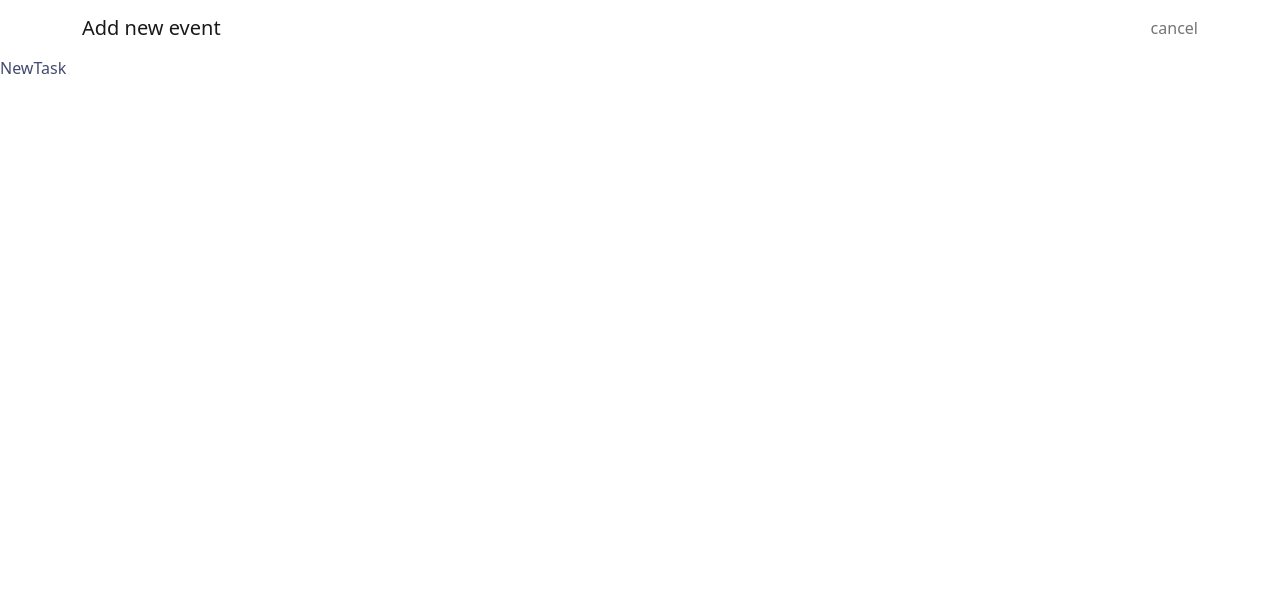
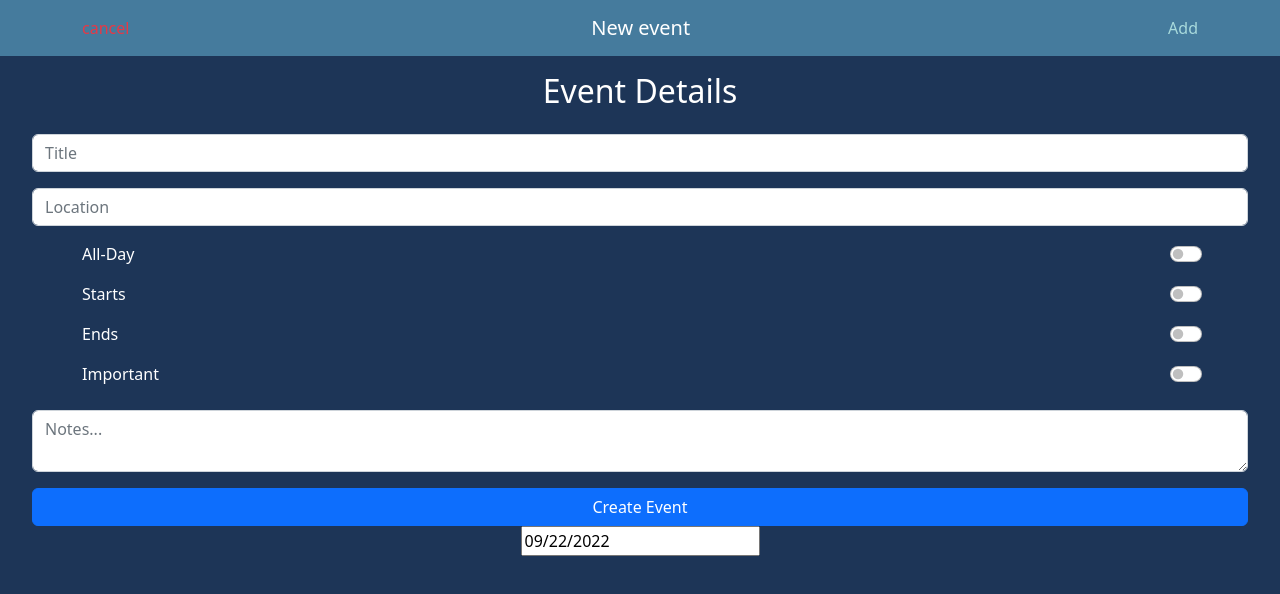
Before and after one commit to sebcyde/jessica, a React (Create React App) app: page /newtask in a window 1280 px wide. Shown: the top 594 px of the page. Built offline with nearby package versions, Linux system fonts and the light colour scheme.

Commit message:
added in initial global context and datepicker

```diff
--- a/package.json
+++ b/package.json
@@ -13,6 +13,7 @@
 		"bootstrap": "^5.2.1",
 		"react": "^18.2.0",
 		"react-bootstrap": "^2.5.0",
+		"react-datepicker": "^4.8.0",
 		"react-dom": "^18.2.0",
 		"react-router-dom": "^6.4.1",
 		"react-scripts": "5.0.1",
@@ -45,6 +46,7 @@
 		]
 	},
 	"devDependencies": {
+		"@types/react-datepicker": "^4.4.2",
 		"sass": "^1.55.0"
 	}
 }
--- /dev/null
+++ b/src/Context/NewTaskContext.ts
@@ -0,0 +1,22 @@
+import { useState, createContext } from 'react';
+import ReactDOM from 'react-dom/client';
+
+interface ITaskInterface {
+	event: string | null;
+	location?: string | null;
+	allday: boolean | null;
+	start: string | null;
+	ends: string | null;
+	important: boolean | null;
+	notes?: string | null;
+}
+
+export const NewTaskContext = createContext<ITaskInterface>({
+	event: null,
+	location: null,
+	allday: null,
+	start: null,
+	ends: null,
+	important: null,
+	notes: null,
+});
--- a/src/Pages/NewTask.tsx
+++ b/src/Pages/NewTask.tsx
@@ -1,4 +1,5 @@
 import React from 'react';
+import NewTaskDetails from '../Partials/NewTaskDetails';
 import NewTaskNavbar from '../Partials/NewTaskNavbar';
 
 type Props = {};
@@ -7,7 +8,7 @@ export const NewTask = (props: Props) => {
 	return (
 		<div className="Page">
 			<NewTaskNavbar />
-			NewTask
+			<NewTaskDetails />
 		</div>
 	);
 };
--- /dev/null
+++ b/src/Partials/NewTaskDatePicker.tsx
@@ -0,0 +1,18 @@
+import React, { useState } from 'react';
+import DatePicker from 'react-datepicker';
+import 'react-datepicker/dist/react-datepicker.css';
+
+type Props = {};
+
+const NewTaskDatePicker = (props: Props) => {
+	const [startDate, setStartDate] = useState(new Date());
+
+	return (
+		<DatePicker
+			selected={startDate}
+			onChange={(date: Date) => setStartDate(date)}
+		/>
+	);
+};
+
+export default NewTaskDatePicker;
--- /dev/null
+++ b/src/Partials/NewTaskDetails.tsx
@@ -0,0 +1,61 @@
+import React, { useState } from 'react';
+import { Button, Container, Form, InputGroup } from 'react-bootstrap';
+import { NewTaskContext } from '../Context/NewTaskContext';
+import NewTaskDatePicker from './NewTaskDatePicker';
+
+const NewTaskDetails = () => {
+	console.log(NewTaskContext);
+
+	return (
+		<Form className="flex flex-col align-cent width-95 margin-left-a margin-right-a">
+			<h2 className="mt-3 col-white">Event Details</h2>
+			<Form.Group className="mb-3 mt-3 width-100 " controlId="formBasicEmail">
+				<Form.Control
+					type="text"
+					placeholder="Title"
+					className="width-100 mb-3"
+				/>
+				<Form.Control
+					type="text"
+					placeholder="Location"
+					className="width-100"
+				/>
+			</Form.Group>
+
+			<Form.Group className="mb-3 flex just-apart width-100">
+				<Container className="col-white pad-right-none">
+					<span className="mb-2 width-100 flex just-apart">
+						<Form.Label>All-Day</Form.Label>
+						<Form.Check type="switch" id="custom-switch" />
+					</span>
+					<span className="mb-2 width-100 flex just-apart">
+						<Form.Label>Starts</Form.Label>
+						<Form.Check type="switch" id="custom-switch" />
+					</span>
+					<span className="mb-2 width-100 flex just-apart">
+						<Form.Label>Ends</Form.Label>
+						<Form.Check type="switch" id="custom-switch" />
+					</span>
+					<span className="width-100 flex just-apart">
+						<Form.Label>Important</Form.Label>
+						<Form.Check type="switch" id="custom-switch" />
+					</span>
+				</Container>
+			</Form.Group>
+
+			<InputGroup className="mb-3">
+				<Form.Control
+					as="textarea"
+					aria-label="With textarea"
+					placeholder="Notes..."
+				/>
+			</InputGroup>
+			<Button variant="primary" type="submit" className="width-100">
+				Create Event
+			</Button>
+			<NewTaskDatePicker />
+		</Form>
+	);
+};
+
+export default NewTaskDetails;
--- a/src/Partials/NewTaskNavbar.tsx
+++ b/src/Partials/NewTaskNavbar.tsx
@@ -15,13 +15,22 @@ export const NewTaskNavbar = (props: NewTaskProps) => {
 		navigate('/');
 	};
 
+	const AddTask = (): void => {};
+
 	return (
-		<Navbar>
+		<Navbar className="bg-blue-med">
 			<Container>
-				<Navbar.Brand href="#home">Add new event</Navbar.Brand>
-				<Navbar.Toggle />
+				<Navbar.Collapse className="justify-content-start">
+					<Navbar.Text onClick={NavigateHome} className="col-red">
+						cancel
+					</Navbar.Text>
+				</Navbar.Collapse>
+				<Navbar.Brand className="col-white">New event</Navbar.Brand>
+
 				<Navbar.Collapse className="justify-content-end">
-					<Navbar.Text onClick={NavigateHome}>cancel</Navbar.Text>
+					<Navbar.Text onClick={AddTask} className="col-blue-light">
+						Add
+					</Navbar.Text>
 				</Navbar.Collapse>
 			</Container>
 		</Navbar>
--- a/src/Theme/Helpers.scss
+++ b/src/Theme/Helpers.scss
@@ -7,6 +7,45 @@ body {
 		height: 100vh;
 		margin: 0px;
 		padding: 0px;
+		background-color: $BlueDark;
+	}
+
+	// Width
+
+	.width-80 {
+		width: 80%;
+	}
+
+	.width-90 {
+		width: 90%;
+	}
+
+	.width-95 {
+		width: 95%;
+	}
+
+	.width-100 {
+		width: 100%;
+	}
+
+	// Margin
+
+	.margin-left-a {
+		margin-left: auto;
+	}
+
+	.margin-right-a {
+		margin-right: auto;
+	}
+
+	// Padding
+
+	.pad-right-none {
+		padding-right: 0px;
+	}
+
+	.pad-left-none {
+		padding-left: 0px;
 	}
 
 	// Flex
@@ -19,6 +58,10 @@ body {
 		&.just-cent {
 			justify-content: center;
 		}
+		&.just-apart {
+			justify-content: space-between;
+		}
+
 		&.align-cent {
 			align-items: center;
 		}
@@ -28,6 +71,10 @@ body {
 	}
 
 	// Colours
+	.col-white {
+		color: white;
+	}
+
 	.col-red {
 		color: $Red;
 	}
@@ -45,4 +92,25 @@ body {
 	.col-blue-dark {
 		color: $BlueDark;
 	}
+
+	// Background Colours
+	.bg-red {
+		background-color: $Red;
+	}
+
+	.bg-black {
+		background-color: $Black;
+	}
+
+	.bg-blue-light {
+		background-color: $BlueLight;
+	}
+
+	.bg-blue-med {
+		background-color: $BlueMed;
+	}
+
+	.bg-blue-dark {
+		background-color: $BlueDark;
+	}
 }
--- a/src/index.tsx
+++ b/src/index.tsx
@@ -2,6 +2,7 @@ import React from 'react';
 import ReactDOM from 'react-dom/client';
 import { BrowserRouter as Router } from 'react-router-dom';
 import App from './App';
+import { NewTaskContext } from './Context/NewTaskContext';
 
 const root = ReactDOM.createRoot(
 	document.getElementById('root') as HTMLElement
@@ -9,7 +10,19 @@ const root = ReactDOM.createRoot(
 root.render(
 	<React.StrictMode>
 		<Router>
-			<App />
+			<NewTaskContext.Provider
+				value={{
+					event: null,
+					location: null,
+					allday: null,
+					start: null,
+					ends: null,
+					important: null,
+					notes: null,
+				}}
+			>
+				<App />
+			</NewTaskContext.Provider>
 		</Router>
 	</React.StrictMode>
 );
```
Also changed, not shown: 1 other file (tests, documents, lock files or other folders).
